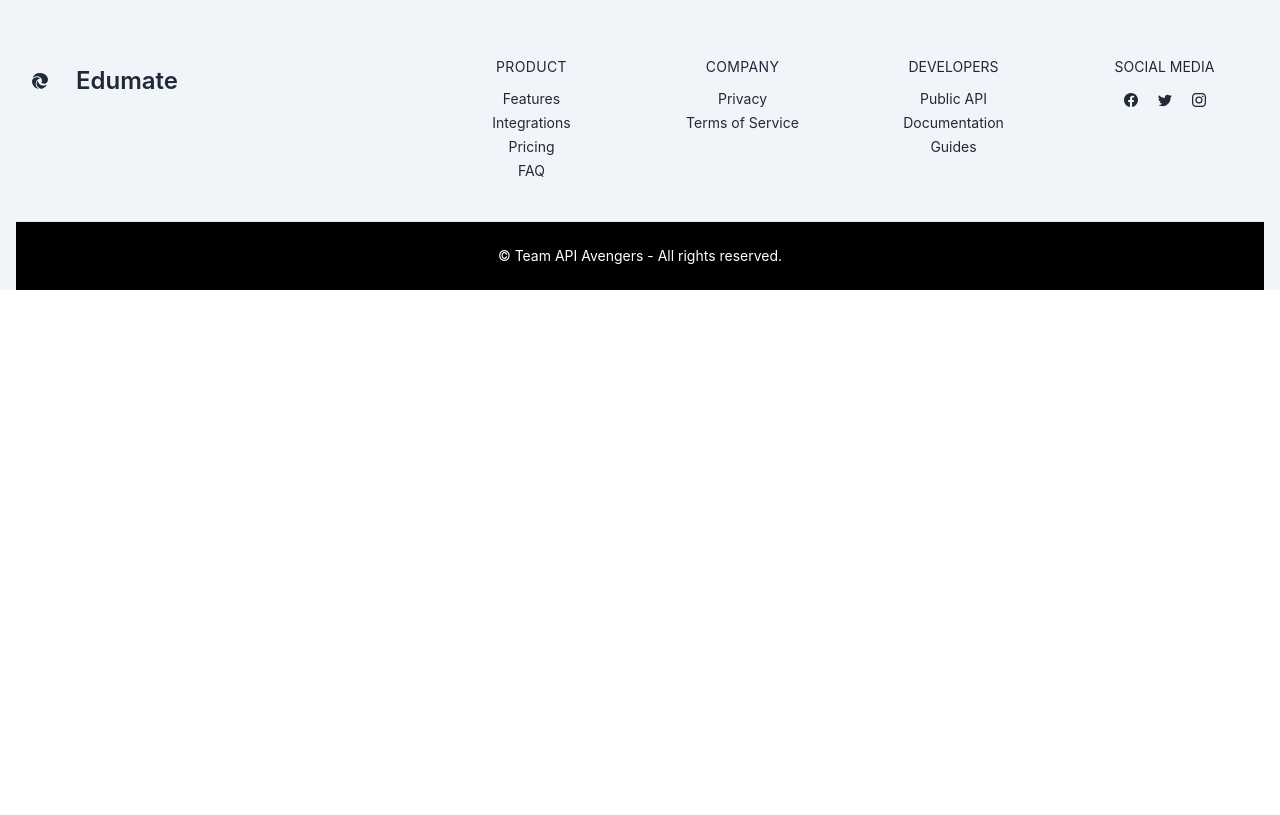
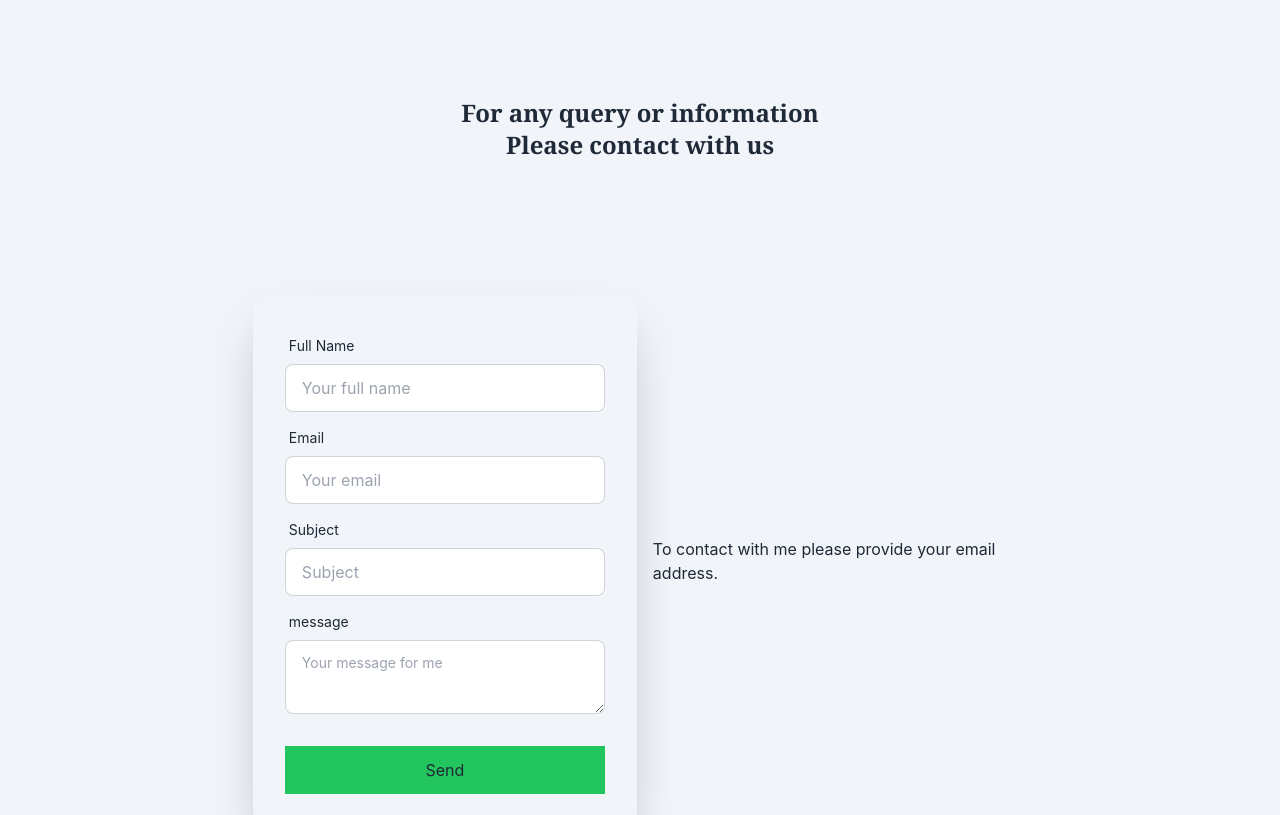
Before and after one commit to Team-API-Avengers/Edumate-Client, a React (Create React App) app: page / in a window 1280 px wide. Shown: the part 4780-5595 px from the top of the page. Before the commit the page ends 5070 px from the top, so only its background shows below. Built offline with nearby package versions, Linux system fonts and the light colour scheme; what @material-tailwind/react would draw is missing.

Commit message:
contact page done

```diff
--- a/package.json
+++ b/package.json
@@ -3,6 +3,7 @@
   "version": "0.1.0",
   "private": true,
   "dependencies": {
+    "@formspree/react": "^2.4.1",
     "@material-tailwind/react": "^1.4.2",
     "@tanstack/react-query": "^4.28.0",
     "@testing-library/jest-dom": "^5.16.5",
--- a/src/App.js
+++ b/src/App.js
@@ -1,11 +1,14 @@
 import './App.css';
 import { RouterProvider } from 'react-router-dom';
 import router from './components/Routes/Route/Route';
+import { ToastContainer } from 'react-toastify';
+import 'react-toastify/dist/ReactToastify.css';
 
 
 function App() {
   return (
     <div className="App bg-slate-100">
+      <ToastContainer />
      <RouterProvider router={router}></RouterProvider>
     </div>
   );
--- /dev/null
+++ b/src/components/Pages/Contact/Contact.js
@@ -0,0 +1,93 @@
+import React from 'react';
+import { useForm} from '@formspree/react';
+import { toast } from 'react-toastify';
+
+const Contact = () => {
+
+
+
+	 const [state, handleSubmit] = useForm("xpzeajqz");
+	 if (state.succeeded) {
+		 toast.success('Thanks for contact')
+	 }
+
+
+
+    return (
+			<div className=' min-h-screen'>
+			<h1 className='text-start font-serif font-bold flex justify-center pt-20 text-2xl'>For any query or information</h1>
+			<h1 className='text-start font-serif font-bold flex justify-center text-2xl'>Please contact with us</h1>
+				<div className='hero min-h-screen '>
+					<div className='hero-content flex-col lg:flex-row-reverse'>
+						<div className='text-center lg:text-left'>
+							<p className='py-6'>
+								To contact with me please provide your email address.
+							</p>
+						</div>
+						<div className='card flex-shrink-0 w-full max-w-sm shadow-2xl cardBG '>
+						<form
+						       onSubmit={handleSubmit}
+								className='card-body'
+							>
+								<div className='form-control'>
+									<label className='label'>
+										<span className='label-text '>Full Name</span>
+									</label>
+									<input
+										type='text'
+										name='name'
+										placeholder='Your full name'
+									className='input text-gray-800 focus:outline-none focus:border-none input-bordered'
+									required
+									/>
+								</div>
+								<div className='form-control'>
+									<label className='label'>
+										<span className='label-text '>Email</span>
+									</label>
+									<input
+										type='email'
+										name='email'
+										placeholder='Your email'
+									className='input text-gray-800 focus:outline-none focus:border-none input-bordered'
+									required
+									/>
+								</div>
+								<div className='form-control'>
+									<label className='label'>
+										<span className='label-text '>Subject</span>
+									</label>
+									<input
+										type='text'
+										name='subject'
+										placeholder='Subject'
+									className='input text-gray-800 focus:outline-none focus:border-none input-bordered'
+									required
+									/>
+								</div>
+								<div className='form-control'>
+									<label className='label'>
+										<span className='label-text '>message</span>
+									</label>
+									<textarea
+										name='message'
+										className='textarea text-gray-800 textarea-bordered'
+									placeholder='Your message for me'
+									required
+									></textarea>
+								</div>
+
+								<div className='form-control mt-6'>
+									<button type='submit' className='bg-green-500 hover:bg-green-700 p-3'>
+										Send
+									</button>
+								</div>
+							</form>
+						</div>
+					</div>
+				</div>
+			</div>
+		);
+};
+
+export default Contact;
--- a/src/components/Pages/Home/Home.js
+++ b/src/components/Pages/Home/Home.js
@@ -4,6 +4,7 @@ import SubjectWiseTeachers from "../SubjectWiseTeacher/SubjectWiseTeachers";
 import OurBestTeachers from "./OurBestTeachers/OurBestTeachers";
 import Testimonial from "./Testimonial/Testimonial";
 import OurEnvironment from "./OurEnvironment/OurEnvironment";
+import Contact from "../Contact/Contact";
 
 
 const Home = () => {
@@ -14,6 +15,7 @@ const Home = () => {
       <OurEnvironment />
       <OurBestTeachers />
       <Testimonial />
+      <Contact />
     </div>
   );
 };
```
Also changed, not shown: 2 other files (tests, documents, lock files or other folders).
